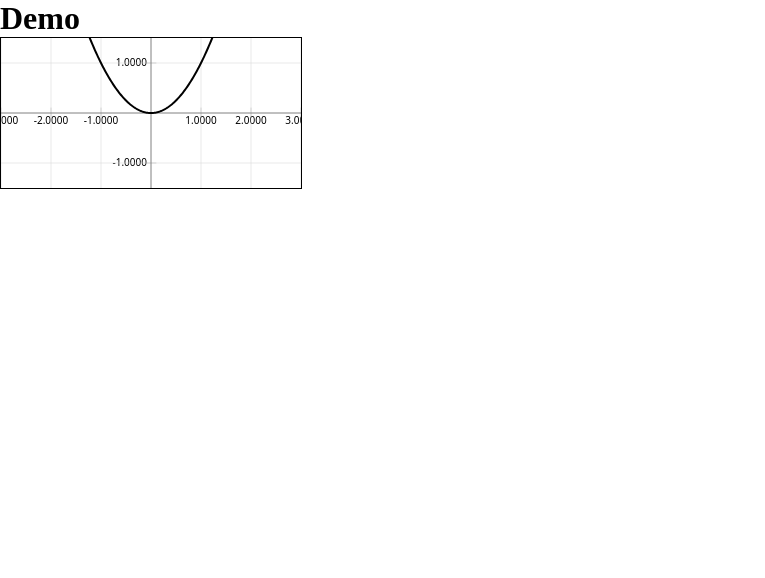
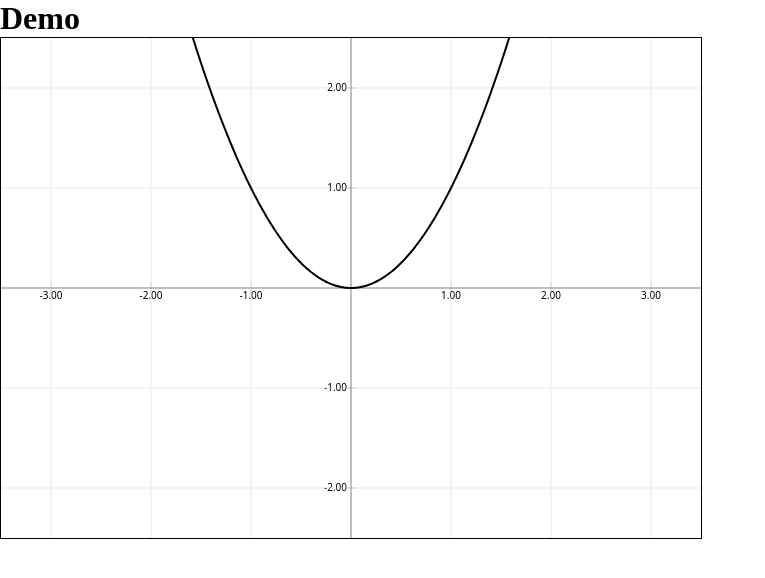
Before and after one commit to rafael-telles/plot-js, a website: page demo.html in a window 1280 px wide. Shown: the whole page, without its empty margins (0-765 px from the left). Drawn offline with Linux system fonts and the light colour scheme.

Commit message:
Fixing ticks

```diff
--- a/demo.html
+++ b/demo.html
@@ -16,7 +16,7 @@
 </head>
 <body>
 	<h1>Demo</h1>
-	<canvas id="plot"></canvas>
+	<canvas id="plot" width=700 height=500></canvas>
 
 	<script src="index.js"></script>
 	<script>
--- a/index.js
+++ b/index.js
@@ -5,7 +5,7 @@ window.Plot = function Plot(selector, func) {
 
 	var func = this.func = func;
 
-	var scale = 50;
+	var scale = 100;
 	var dx = canvas.width * 0.5;
 	var dy = canvas.height * 0.5;
 
@@ -24,8 +24,7 @@ window.Plot = function Plot(selector, func) {
 		context.textBaseline = 'middle';
 		context.textAlign="center";
 
-		var coef = Math.pow(0.1, ~~(Math.log(scale)/Math.log(10)) - 1);
-		var step = coef * ([5,2,1][~~(3 * Math.log(scale)/Math.log(10)) % 3]) * scale;
+		var step = Math.pow(2, ~~Math.log(100 / scale)/Math.log(2)) * scale;
 
 		context.strokeStyle = 'lightgray';
 
@@ -37,7 +36,7 @@ window.Plot = function Plot(selector, func) {
 			context.lineTo(x, dy + 5);
 			context.stroke();
 
- 			context.fillText(((x - dx)/scale).toFixed(4), x, dy + 8);
+ 			context.fillText(((x - dx)/scale).toFixed(2), x, dy + 8);
 
 			context.lineWidth = 0.5;
  			context.beginPath();
@@ -56,7 +55,7 @@ window.Plot = function Plot(selector, func) {
 			context.lineTo(dx + 5, y);
 			context.stroke();
 
- 			context.fillText(((dy - y)/scale).toFixed(4), dx - 4, y);
+ 			context.fillText(((dy - y)/scale).toFixed(2), dx - 4, y);
 
 			context.lineWidth = 0.5;
  			context.beginPath();
```
